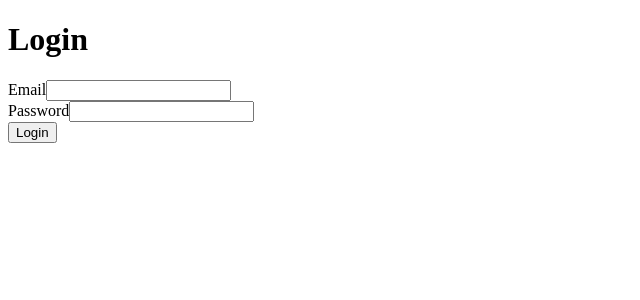
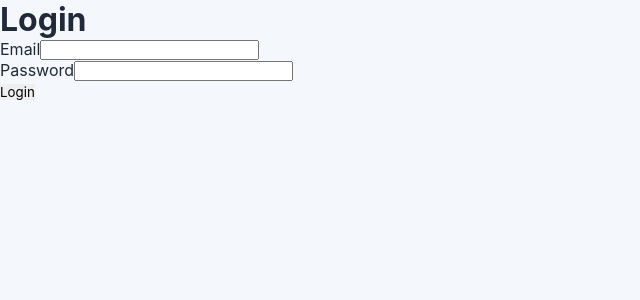
Before and after one commit to adithya-naik/expense-tracker, a React app in the folder frontend/: page / in a window 1280 px wide. Shown: the top 300 px of the page, without its empty margins (0-640 px from the left). Built offline with nearby package versions, Linux system fonts and the light colour scheme; the HTML template or start-up script is replaced by a standard one.

Commit message:
Add global CSS reset and styles

```diff
--- a/frontend/src/index.css
+++ b/frontend/src/index.css
@@ -0,0 +1,38 @@
+/* Reset */
+* {
+  margin: 0;
+  padding: 0;
+  box-sizing: border-box;
+}
+
+/* Global styles */
+body {
+  font-family: Inter, system-ui, -apple-system, BlinkMacSystemFont, "Segoe UI",
+    sans-serif;
+  background: #f4f7fc;
+  color: #1f2937;
+  min-height: 100vh;
+}
+
+a {
+  text-decoration: none;
+  color: inherit;
+}
+
+button {
+  cursor: pointer;
+  border: none;
+  outline: none;
+  font-family: inherit;
+}
+
+input,
+textarea,
+select {
+  font-family: inherit;
+  outline: none;
+}
+
+#root {
+  min-height: 100vh;
+}
```
